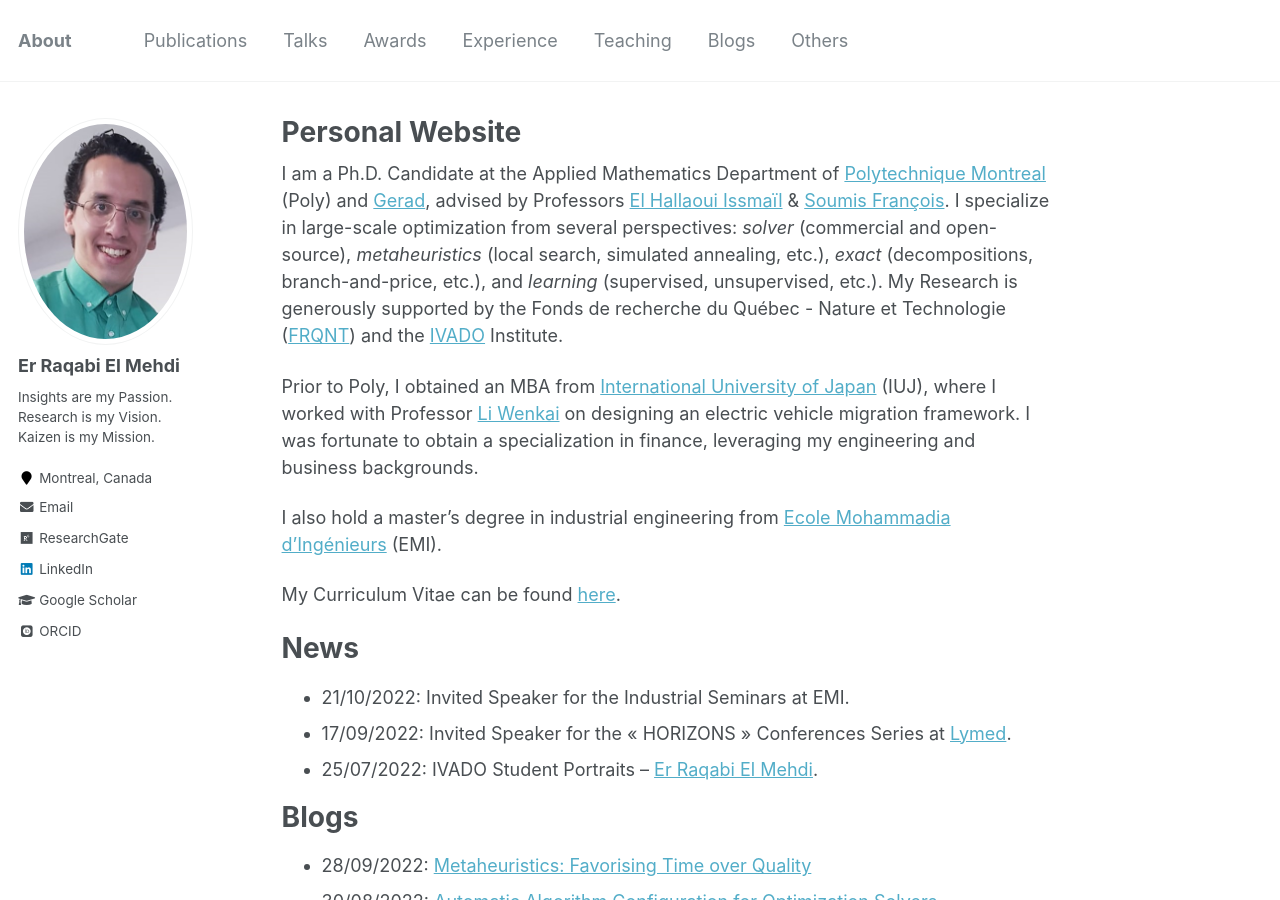
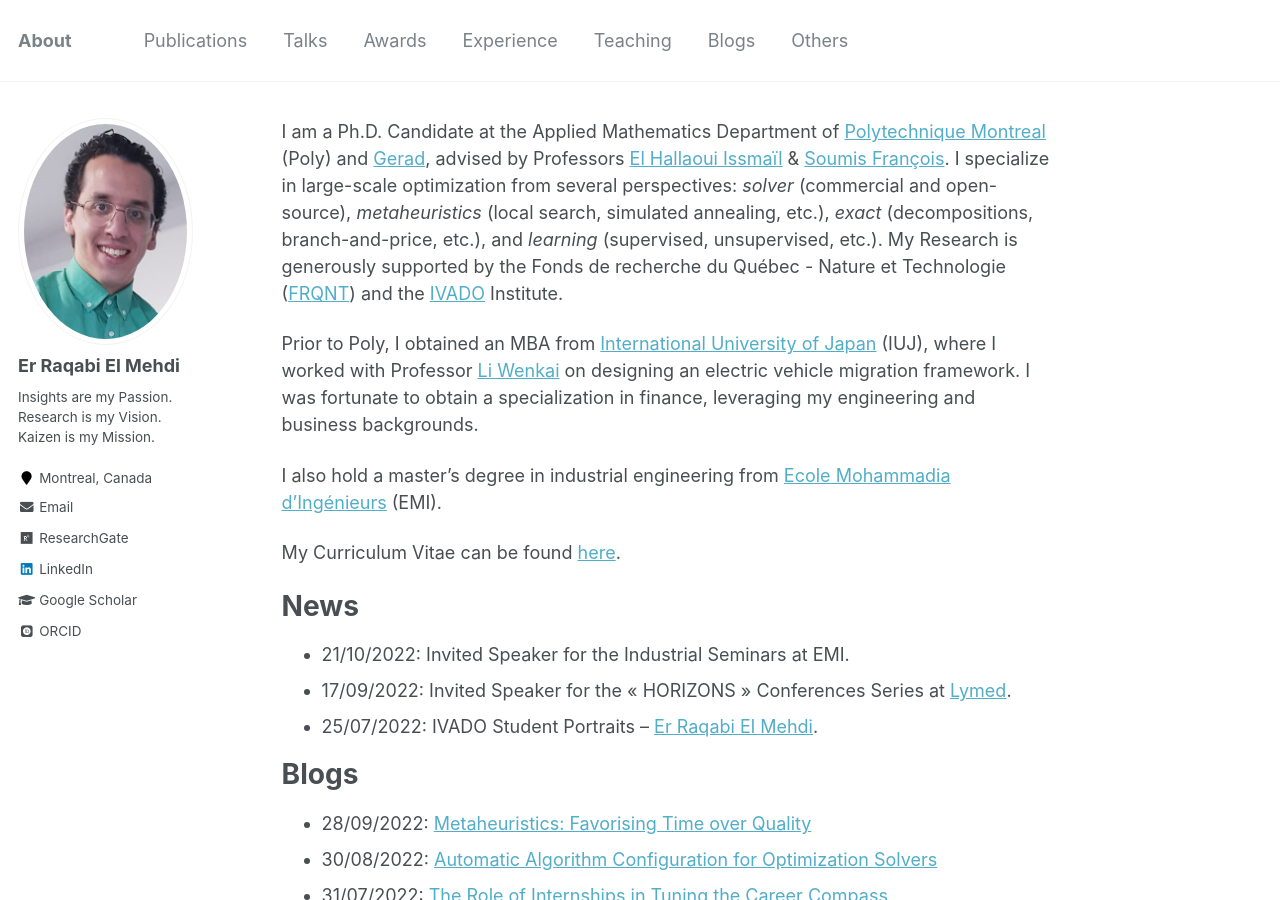
Before and after one commit to RqbMedi/rqbmedi.github.io, a Jekyll site: the page built from _pages/about.md, in a window 1280 px wide and 900 px high. Built offline with Jekyll 4.4.1, drawn with Linux system fonts in a browser that asks for light colours; some web fonts are replaced.

Commit message:
Update about.md

```diff
--- a/_pages/about.md
+++ b/_pages/about.md
@@ -1,6 +1,6 @@
 ---
 permalink: /
-title: "Personal Website"
+title: #"Personal Website"
 excerpt: "About me"
 author_profile: true
 redirect_from:
```
